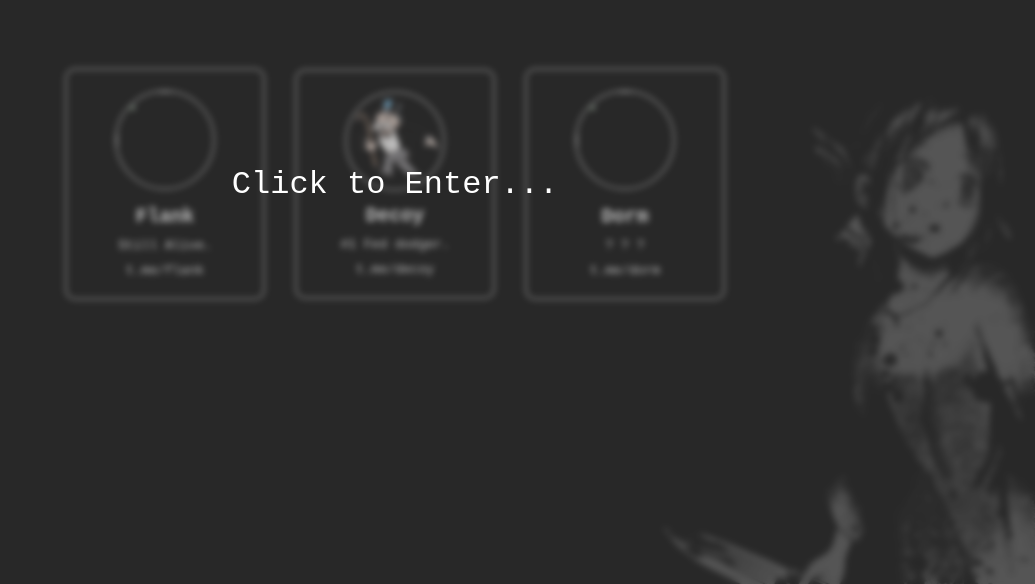
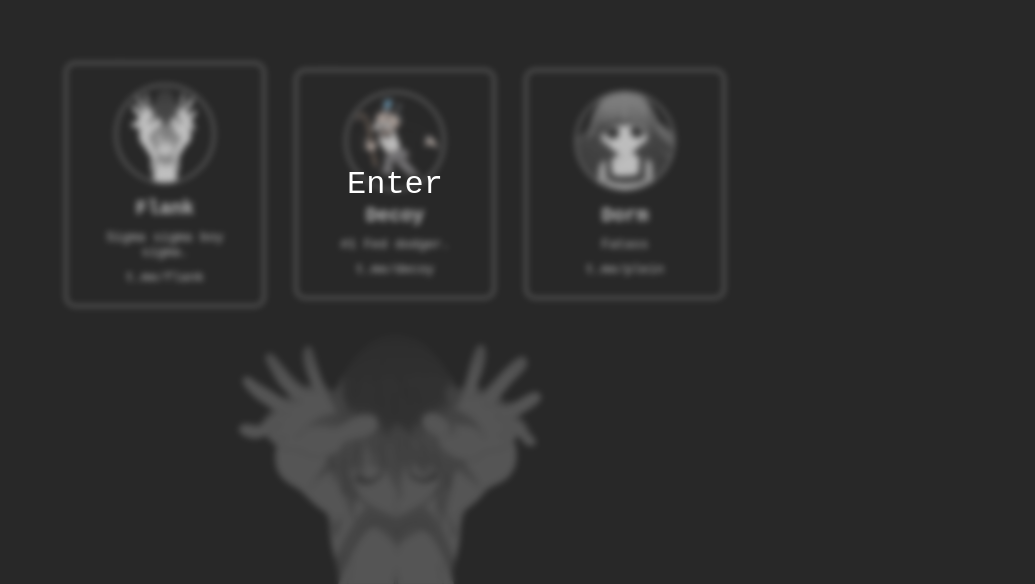
Before and after one commit to flank12/flanked.xyz, a plain HTML site: page index.html in a window 1280 px wide. Shown: the part 216-800 px from the top of the page, without its empty margins (245-1280 px from the left). Drawn offline with Linux system fonts and the light colour scheme.

Commit message:
Update index.html

```diff
--- a/index.html
+++ b/index.html
@@ -14,7 +14,7 @@
     }
 
     body {
-      background: url('girl.png') no-repeat center center fixed;
+      background: url('sigmabg.png') no-repeat center center fixed;
       background-size: cover;
       height: 100vh;
       display: flex;
@@ -114,15 +114,15 @@
 </head>
 <body>
   <div id="enter-gate">
-    <div class="enter-text">Click to Enter...</div>
+    <div class="enter-text">Enter</div>
   </div>
 
   <div class="overlay"></div>
   <div class="container">
     <div class="member-card" data-index="0">
-      <img src="lmfao.gif" class="avatar" />
+      <img src="sigmaboy.png" class="avatar" />
       <h2 class="binary-text" data-text="Flank">Loading...</h2>
-      <p class="binary-text" data-text="Still Alive.">Loading...</p>
+      <p class="binary-text" data-text="Sigma sigma boy sigma.">Loading...</p>
       <a href="https://t.me/flank155">t.me/flank</a>
     </div>
     <div class="member-card" data-index="1">
@@ -132,10 +132,10 @@
       <a href="https://t.me/decoy95">t.me/decoy</a>
     </div>
     <div class="member-card" data-index="2">
-      <img src="dorm.png" class="avatar" />
+      <img src="dormpfp.png" class="avatar" />
       <h2 class="binary-text" data-text="Dorm">Loading...</h2>
-      <p class="binary-text" data-text="? ? ?">Loading...</p>
-      <a href="https://t.me/stompedskull">t.me/dorm</a>
+      <p class="binary-text" data-text="Fatass">Loading...</p>
+      <a href="https://t.me/pleinnmm">t.me/plein</a>
     </div>
   </div>
 
@@ -151,9 +151,9 @@
     ];
 
     const backgrounds = [
-      "url('flankbg.png')",
+      "url('sigmabg.png')",
       "url('decoybg.png')",
-      "url('dormbg.png')"
+      "url('girl.png')"
     ];
 
     const titles = [
```
